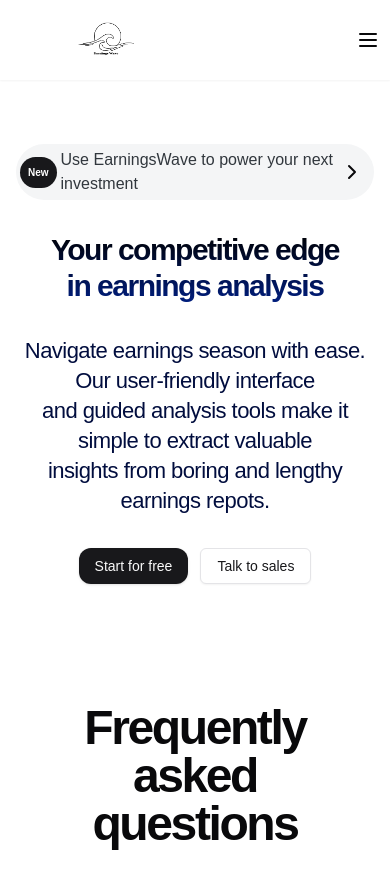
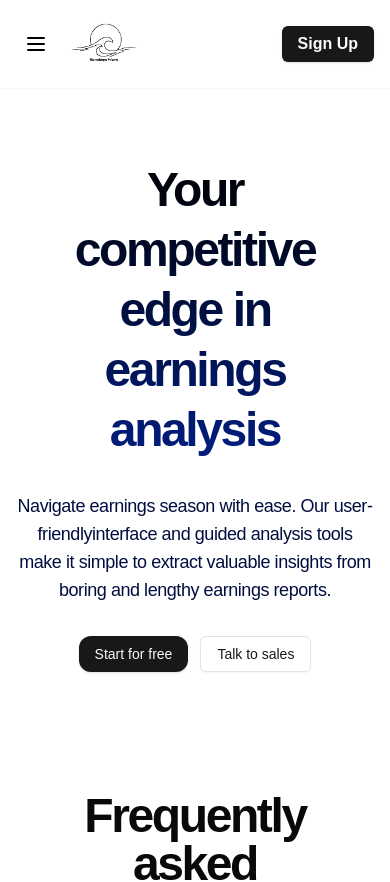
Before and after one commit to nudgemapp/earningswave-platform, a Next.js app: page / in a window 390 px wide. Shown: the top 882 px of the page. Built offline with nearby package versions, Linux system fonts and the light colour scheme.

Commit message:
fix mobile view

```diff
--- a/components/AlertSection.tsx
+++ b/components/AlertSection.tsx
@@ -18,7 +18,8 @@
           exit={{ opacity: 0, y: -50 }}
           transition={{ duration: 0.3 }}
           className={cn(
-            "bg-primary mx-4 flex justify-between p-[12px] rounded-[12px] mt-4"
+            "bg-primary mx-4 flex justify-between p-2 lg:p-[12px] rounded-[12px] mt-3 lg:mt-4",
+            "hidden sm:flex"
           )}
         >
           <div />
--- a/components/HeroHeaderSection.tsx
+++ b/components/HeroHeaderSection.tsx
@@ -18,6 +18,7 @@
       initial={{ opacity: 0, y: -20 }}
       animate={isInView ? { opacity: 1, y: 0 } : { opacity: 0, y: -20 }}
       transition={{ duration: 0.5, delay: 0.1 }}
+      className="hidden sm:block"
     >
       <motion.div
         className="flex justify-center"
@@ -25,20 +26,21 @@
         transition={{ type: "spring", stiffness: 300 }}
       >
         <motion.div
-          className="inline-flex items-center gap-1 bg-[#F4F5F6] p-1 rounded-[100px] pr-[10px] cursor-pointer"
+          className="inline-flex items-center gap-1 bg-[#F4F5F6] p-1 rounded-[100px] pr-[10px] cursor-pointer max-w-full sm:max-w-none"
           whileHover={{ backgroundColor: "#E8E9EA" }}
           transition={{ duration: 0.3 }}
           onClick={handleClick}
         >
-          <div className="text-white inline-block bg-primary p-2 rounded-[100px] text-[10px] font-semibold">
+          <div className="text-white inline-block bg-primary p-1 sm:p-2 rounded-[100px] text-[8px] sm:text-[10px] font-semibold">
             New
           </div>
-          <p className="text-[#31373D]">
+          <p className="text-[#31373D] text-[10px] sm:text-base">
             Use EarningsWave to power your next investment
           </p>
           <motion.div
             whileHover={{ x: 5 }}
             transition={{ type: "spring", stiffness: 300 }}
+            className="hidden sm:block"
           >
             <ChevronRight />
           </motion.div>
--- a/components/HeroSection.tsx
+++ b/components/HeroSection.tsx
@@ -20,7 +20,7 @@
   const isInView3 = useInView(ref3, { once: false });
 
   return (
-    <section>
+    <section className="mt-24 sm:mt-0">
       <HeroHeaderSection />
       <div>
         <motion.div
@@ -29,11 +29,11 @@
           animate={isInView1 ? { opacity: 1, y: 0 } : { opacity: 0, y: 20 }}
           transition={{ duration: 0.5, delay: 0.2 }}
           className={cn(
-            "text-center text-3xl md:text-[64px] md:leading-[70px] font-bold tracking-tighter bg-gradient-to-b from-black to-[#001E80] text-transparent bg-clip-text mt-5 my-8"
+            "text-center text-5xl leading-tight md:text-[64px] md:leading-[72px] font-bold tracking-tighter bg-gradient-to-b from-black to-[#001E80] text-transparent bg-clip-text mt-5 my-8",
+            "px-4 md:px-8 lg:px-20 xl:px-32 max-w-[1000px] mx-auto"
           )}
         >
-          Your competitive edge <br />
-          in earnings analysis
+          Your competitive edge in earnings analysis
         </motion.div>
 
         <motion.p
@@ -41,11 +41,13 @@
           initial={{ opacity: 0, y: 20 }}
           animate={isInView2 ? { opacity: 1, y: 0 } : { opacity: 0, y: 20 }}
           transition={{ duration: 0.5, delay: 0.4 }}
-          className="text-center text-[22px] leading-[30px] tracking-tight text-[#010D3E] mt-5 mb-8"
+          className="text-center text-[18px] sm:text-[22px] leading-[28px] sm:leading-[30px] tracking-tight text-[#010D3E] mt-5 mb-8 font-medium sm:font-normal"
         >
-          Navigate earnings season with ease. Our user-friendly interface <br />
-          and guided analysis tools make it simple to extract valuable <br />
-          insights from boring and lengthy earnings repots.
+          Navigate earnings season with ease. Our user-friendly
+          <br className="hidden sm:inline" />
+          interface and guided analysis tools make it simple to
+          <br className="hidden sm:inline" /> extract valuable insights from
+          boring and lengthy earnings reports.
         </motion.p>
 
         <motion.div
--- a/components/NavBar.tsx
+++ b/components/NavBar.tsx
@@ -6,8 +6,9 @@
 import { motion, AnimatePresence } from "framer-motion";
 import { Button } from "./ui/button";
 import Logo from "./Logo";
+import Image from "next/image";
+import lightImg from "@/public/images/ew-logo-noBG.png";
 
-// Custom hook for mount animation
 function useMount() {
   const [mounted, setMounted] = useState(false);
 
@@ -63,7 +64,7 @@
           animate={{ opacity: 1, y: 0 }}
           exit={{ opacity: 0, y: -20 }}
           transition={{ duration: 0.5 }}
-          className="md:sticky md:top-0 md:shadow-none z-20 mt-[5rem] md:mt-0"
+          className="md:sticky md:top-0 md:shadow-none z-20 md:mt-0" // Removed mt-[5rem] here
         >
           {/* DESKTOP */}
           <div className="hidden lg:block bg-white p-4">
@@ -171,26 +172,44 @@
 
           {/* MOBILE */}
           <div
-            className={`block lg:hidden shadow-sm fixed top-0 w-full z-[999] bg-white py-4 animate-in fade-in zoom-in  ${
-              menu ? " bg-primary py-2" : ""
-            } `}
+            className={`block lg:hidden shadow-sm fixed top-0 left-0 right-0 z-[999] bg-white py-4 ${
+              menu ? "bg-primary py-2" : ""
+            }`}
           >
-            <div className="flex justify-between mx-[10px]">
-              <div className="flex gap-[50px] text-[16px] items-center select-none">
-                <Logo />
-              </div>
-              <div className="flex items-center gap-[40px]">
+            <div className="flex justify-between items-center px-4">
+              <div className="flex items-center gap-2">
                 {menu ? (
                   <X
-                    className="cursor-pointer animate-in fade-in zoom-in text-black"
+                    className="cursor-pointer animate-in fade-in zoom-in text-black z-10 ml-2"
                     onClick={toggleMenu}
                   />
                 ) : (
-                  <MenuIcon />
+                  <MenuIcon
+                    className="cursor-pointer text-black z-10 ml-2"
+                    onClick={toggleMenu}
+                  />
                 )}
+                <div className="relative w-48 h-14 right-12">
+                  <Image
+                    src={lightImg}
+                    alt="logo"
+                    fill
+                    sizes="(max-width: 768px) 100vw, (max-width: 1200px) 50vw, 33vw z-0"
+                    className="object-contain"
+                    priority
+                  />
+                </div>
+              </div>
+              <div>
+                <Button
+                  className="text-base px-4 py-2 font-semibold"
+                  onClick={() => router.push("/sign-up")}
+                >
+                  Sign Up
+                </Button>
               </div>
             </div>
-            {menu ? (
+            {menu && (
               <div className="my-8 select-none animate-in slide-in-from-right">
                 <div className="flex flex-col gap-8 mt-8 mx-4">
                   {links.map((item, index) => (
@@ -240,8 +259,6 @@
                   </div>
                 </div>
               </div>
-            ) : (
-              <div></div>
             )}
           </div>
         </motion.div>
```
